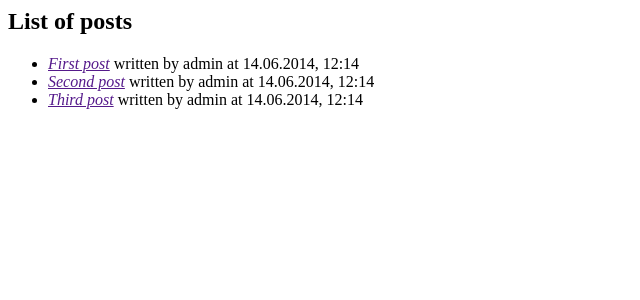
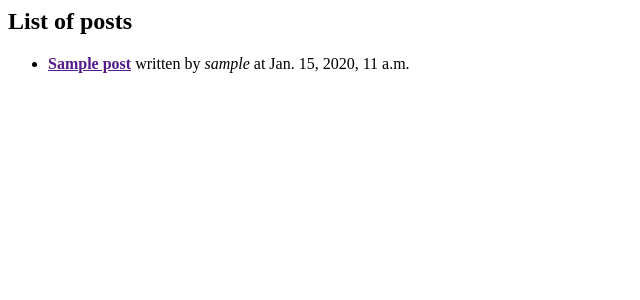
Before and after one commit to kumpakri/django_web, a Django app: template blog/templates/blog/post_list.html in a window 1280 px wide. Shown: the top 300 px of the page, without its empty margins (0-640 px from the left). Run offline with Django 3.2, Linux system fonts and the light colour scheme; the template is opened without the code that fills it: values that come from a table or form of the project are taken from there, others are empty; tables that the repository leaves empty hold one stand-in row (values such as "Sample post"); parts of the project's set-up code (start-up, migrations or seed data) failed here and were passed over.

Commit message:
Modified templates to display posts from database.

```diff
--- a/blog/templates/blog/post_list.html
+++ b/blog/templates/blog/post_list.html
@@ -10,15 +10,14 @@
 
 		<div>
 			<ul>
+				{% for post in posts %}
 				<li>
-					<em><a href="">First post</a></em> written by admin at 14.06.2014, 12:14
+
+					<b><a href="">{{post.title}}</a></b> written by <em>{{post.author}}</em> at {{post.published_date}}
+
 				</li>
-				<li>
-					<em><a href="">Second post</a></em> written by admin at 14.06.2014, 12:14
-				</li>
-				<li>
-					<em><a href="">Third post</a></em> written by admin at 14.06.2014, 12:14
-				</li>
+				{% endfor %}
+
 			</ul>
 		</div>
 
--- a/blog/views.py
+++ b/blog/views.py
@@ -1,4 +1,7 @@
 from django.shortcuts import render
+from .models import Post
+from django.utils import timezone
 
 def post_list(request):
-	return render(request, 'blog/post_list.html', {})
+	posts = Post.objects.filter(published_date__lte=timezone.now()).order_by('published_date')
+	return render(request, 'blog/post_list.html', {'posts':posts})
```
